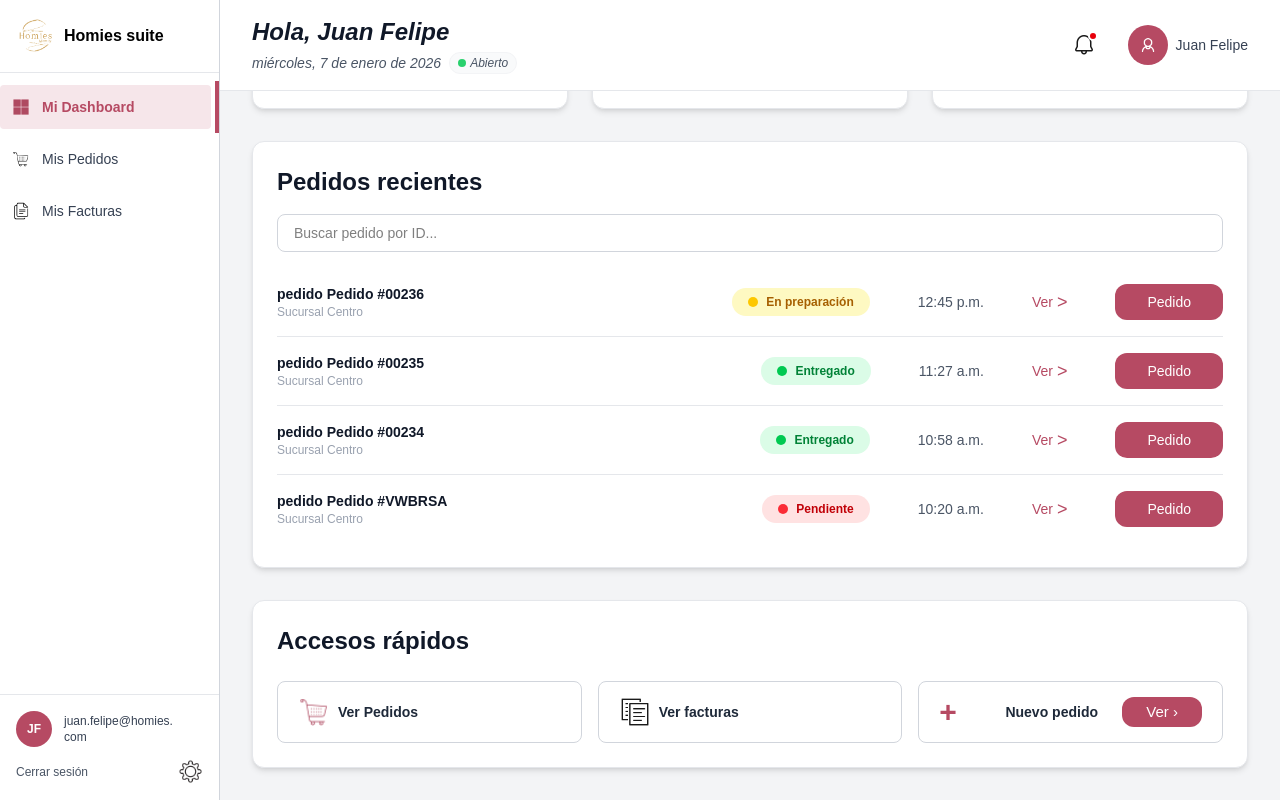
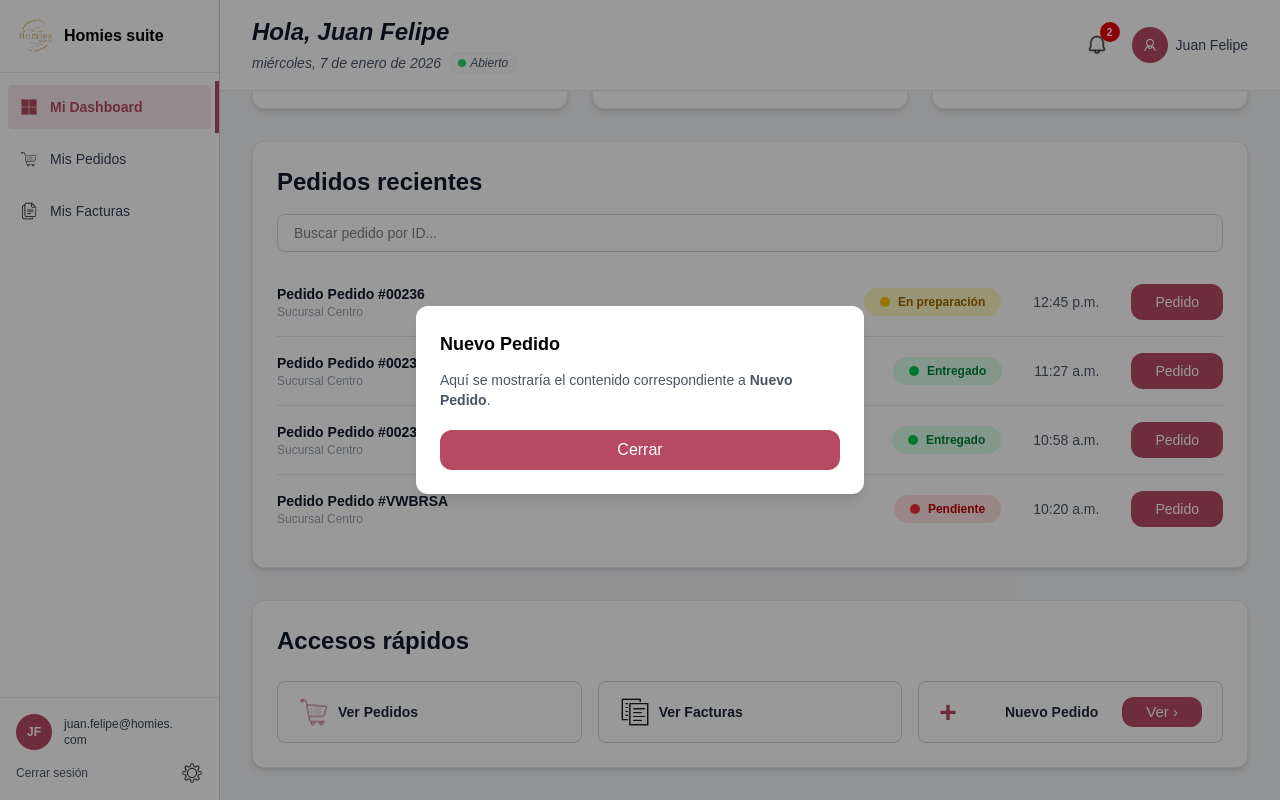
Before and after one commit to phipe010909/Init-next, a Next.js app: page /dashboard in a window 1280 px wide. Both pictures are taken after a click on the button "Ver ›". Built offline with nearby package versions, Linux system fonts and the light colour scheme.

Commit message:
add: funcionalidad pagina homies

```diff
--- a/app/(pages)/dashboard/page.tsx
+++ b/app/(pages)/dashboard/page.tsx
@@ -1,25 +1,48 @@
+"use client";
+
+import { useEffect, useState } from "react";
 import DashboardLayout from "@/components/dashboard/DashboardLayout";
 import StatsSection from "@/components/dashboard/StatsSection";
 import RecentOrders from "@/components/dashboard/RecentOrders";
 import QuickAccess from "@/components/dashboard/QuickAccess";
 
 export default function Dashboard() {
+  const [ventas, setVentas] = useState(450000);
+  const [pedidosHoy, setPedidosHoy] = useState(12);
+  const [pendientes, setPendientes] = useState(2);
+
+  useEffect(() => {
+    const interval = setInterval(() => {
+      setVentas((prev) => prev + Math.floor(Math.random() * 50000));
+
+      setPedidosHoy((prev) => prev + Math.floor(Math.random() * 3));
+
+      setPendientes((prev) => {
+        const cambio = Math.random() > 0.5 ? 1 : -1;
+        const nuevoValor = prev + cambio;
+        return nuevoValor < 0 ? 0 : nuevoValor;
+      });
+    }, 5000);
+
+    return () => clearInterval(interval);
+  }, []);
+
   const stats = [
     {
       label: "Pedidos Hoy",
-            value: "12",
+      value: pedidosHoy,
       iconUrl: "/icons/hambuerguesa.png",
       bgColor: "bg-[#F6E6EA]",
     },
     {
       label: "Ventas Hoy",
-            value: "$450,000",
+      value: `$${ventas.toLocaleString("es-CO")}`,
       iconUrl: "/icons/dinero.png",
       bgColor: "bg-[#E8F5E9]",
     },
     {
       label: "Pendientes",
-            value: "2",
+      value: pendientes,
       iconUrl: "/icons/firmar.png",
       bgColor: "bg-[#FFF9C4]",
     },
@@ -54,21 +77,23 @@ export default function Dashboard() {
 
   const quickAccessItems = [
     { label: "Ver Pedidos", iconUrl: "/icons/carritocompras.png" },
-        { label: "Ver facturas", iconUrl: "/icons/documentos2.png" },
-        { label: "Nuevo pedido", },
+    { label: "Ver Facturas", iconUrl: "/icons/documentos2.png" },
+    { label: "Nuevo Pedido" },
   ];
 
   return (
     <DashboardLayout
       title="Mi Dashboard"
-            subtitle="resumen de tus pedidos y facturas"
+      subtitle="Resumen de tus pedidos y facturas"
     >
       <div className="grid grid-cols-3 gap-6 mb-8">
         <StatsSection stats={stats} />
       </div>
+
       <div className="mb-8">
         <RecentOrders orders={recentOrders} />
       </div>
+
       <QuickAccess items={quickAccessItems} />
     </DashboardLayout>
   );
--- a/components/dashboard/QuickAccess.tsx
+++ b/components/dashboard/QuickAccess.tsx
@@ -1,3 +1,6 @@
+"use client";
+
+import { useState } from "react";
 import Image from "next/image";
 
 type QuickAccessProps = {
@@ -9,15 +12,32 @@ type QuickAccessProps = {
 };
 
 export default function QuickAccess({ items }: QuickAccessProps) {
+    const [activeItem, setActiveItem] = useState<string | null>(null);
+
     return (
+        <>
             <section className="bg-white rounded-xl p-6 shadow-md border border-gray-200">
-            <h2 className="text-2xl font-bold text-gray-900 mb-6">Accesos rápidos</h2>
+                <h2 className="text-2xl font-bold text-gray-900 mb-6">
+                    Accesos rápidos
+                </h2>
+
                 <div className="grid grid-cols-3 gap-4">
                     {items.map((item, index) => (
-                    <div key={index} className={`flex items-center gap-2 px-5 py-3 border border-gray-300 rounded-lg hover:border-[#B64A63] transition ${index === items.length - 1 ? "justify-between" : ""}`}>
+                        <div
+                            key={index}
+                            onClick={() => setActiveItem(item.label)}
+                            className={`cursor-pointer flex items-center gap-2 px-5 py-3 border border-gray-300 rounded-lg hover:border-[#B64A63] transition ${
+                                index === items.length - 1
+                                    ? "justify-between"
+                                    : ""
+                            }`}
+                        >
                             {index === items.length - 1 && (
-                            <span className="text-[#B64A63] text-3xl font-bold">+</span>
+                                <span className="text-[#B64A63] text-3xl font-bold">
+                                    +
+                                </span>
                             )}
+
                             {item.iconUrl ? (
                                 <div className="w-8 h-8 flex items-center justify-center flex-shrink-0">
                                     <Image
@@ -29,11 +49,23 @@ export default function QuickAccess({ items }: QuickAccessProps) {
                                     />
                                 </div>
                             ) : (
-                            <span className="text-2xl flex-shrink-0">{item.icon}</span>
+                                <span className="text-2xl flex-shrink-0">
+                                    {item.icon}
+                                </span>
                             )}
-                        <span className="text-gray-800 font-bold text-sm whitespace-nowrap">{item.label}</span>
+
+                            <span className="text-gray-800 font-bold text-sm whitespace-nowrap">
+                                {item.label}
+                            </span>
+
                             {index === items.length - 1 && (
-                            <button className="bg-[#B64A63] text-white text-[15px] px-6 py-1 rounded-[12px] font-medium hover:bg-[#a03f5a] transition text-sm whitespace-nowrap flex-shrink-0">
+                                <button
+                                    onClick={(e) => {
+                                        e.stopPropagation();
+                                        setActiveItem(item.label);
+                                    }}
+                                    className="bg-[#B64A63] text-white text-[15px] px-6 py-1 rounded-[12px] font-medium hover:bg-[#a03f5a] transition whitespace-nowrap flex-shrink-0"
+                                >
                                     Ver ›
                                 </button>
                             )}
@@ -41,5 +73,31 @@ export default function QuickAccess({ items }: QuickAccessProps) {
                     ))}
                 </div>
             </section>
+
+            {activeItem && (
+                <div className="fixed inset-0 bg-black/40 flex items-center justify-center z-50">
+                    <div className="bg-white rounded-xl p-6 w-[90%] max-w-md shadow-lg">
+                        <h3 className="text-lg font-bold mb-3">
+                            {activeItem}
+                        </h3>
+
+                        <p className="text-sm text-gray-600">
+                            Aquí se mostraría el contenido correspondiente a{" "}
+                            <span className="font-semibold">
+                                {activeItem}
+                            </span>
+                            .
+                        </p>
+
+                        <button
+                            onClick={() => setActiveItem(null)}
+                            className="mt-5 w-full bg-[#B64A63] text-white py-2 rounded-xl hover:bg-[#a03f5a] transition"
+                        >
+                            Cerrar
+                        </button>
+                    </div>
+                </div>
+            )}
+        </>
     );
 }
--- a/components/dashboard/RecentOrderItem.tsx
+++ b/components/dashboard/RecentOrderItem.tsx
@@ -1,3 +1,7 @@
+"use client";
+
+import { useState } from "react";
+
 type RecentOrderItemProps = {
   id: string;
   status: string;
@@ -11,6 +15,8 @@ export default function RecentOrderItem({
   location,
   time,
 }: RecentOrderItemProps) {
+  const [open, setOpen] = useState(false);
+
   const getStatusColor = (status: string) => {
     switch (status.toLowerCase()) {
       case "en preparación":
@@ -43,25 +49,24 @@ export default function RecentOrderItem({
   const colors = getStatusColor(status);
 
   return (
-    <div className="flex items-center justify-between py-4 px-0 border-b border-gray-200 last:border-b-0 hover:bg-gray-50 transition">
-      <div className="flex items-center flex-1 min-w-0">
-        <div className="flex-1 min-w-0">
+    <>
+      <div className="flex items-center justify-between py-4 border-b last:border-b-0 hover:bg-gray-50 transition">
+        <div className="flex-1">
           <p className="font-bold text-gray-900 text-sm">
-            pedido {id}
+            Pedido {id}
           </p>
           {location && (
             <p className="text-xs text-gray-400">{location}</p>
           )}
         </div>
-      </div>
 
-      <div className="flex items-center gap-12 ml-4 flex-shrink-0">
+        <div className="flex items-center gap-8">
           <div
             className={`flex items-center gap-2 px-4 py-1.5 rounded-full text-xs font-semibold ${colors.bg} ${colors.text}`}
           >
             <div
               className={`w-2.5 h-2.5 rounded-full ${colors.dot}`}
-          ></div>
+            />
             {status}
           </div>
 
@@ -71,17 +76,74 @@ export default function RecentOrderItem({
             </p>
           )}
 
-        <a
-          href="#"
-          className="text-[#B64A63] text-sm font-medium hover:underline flex items-center"
+          <button
+            onClick={() => setOpen(true)}
+            className="bg-[#B64A63] text-white px-6 py-2 rounded-xl font-medium hover:bg-[#a03f5a] transition text-sm"
           >
-          Ver <span className="ml-1 text-lg leading-none">&gt;</span>
-        </a>
-
-        <button className="bg-[#B64A63] text-white px-8 py-2 rounded-xl font-medium hover:bg-[#a03f5a] transition text-sm whitespace-nowrap">
             Pedido
           </button>
         </div>
       </div>
+
+      {open && (
+        <div className="fixed inset-0 z-50 bg-black/30 flex items-center justify-center">
+          <div className="bg-white rounded-2xl w-[90%] max-w-md p-6 shadow-xl">
+            <div className="flex justify-between items-center mb-4">
+              <h2 className="text-lg font-bold">
+                Detalle del pedido {id}
+              </h2>
+              <button
+                onClick={() => setOpen(false)}
+                className="text-gray-500 text-xl hover:text-gray-800"
+              >
+                ✕
+              </button>
+            </div>
+
+            <div className="space-y-3 text-sm">
+              <div className="flex justify-between">
+                <span className="text-gray-500">Estado</span>
+                <span className="font-semibold">{status}</span>
+              </div>
+
+              <div className="flex justify-between">
+                <span className="text-gray-500">Sucursal</span>
+                <span className="font-semibold">
+                  {location ?? "Principal"}
+                </span>
+              </div>
+
+              <div className="flex justify-between">
+                <span className="text-gray-500">Hora</span>
+                <span className="font-semibold">{time}</span>
+              </div>
+
+              <hr />
+
+              <div>
+                <p className="font-semibold mb-2">Productos</p>
+                <ul className="text-gray-600 text-sm space-y-1">
+                  <li>• Hamburguesa clásica</li>
+                  <li>• Papas medianas</li>
+                  <li>• Gaseosa</li>
+                </ul>
+              </div>
+
+              <div className="flex justify-between text-base font-bold mt-4">
+                <span>Total</span>
+                <span>$45.000</span>
+              </div>
+            </div>
+
+            <button
+              onClick={() => setOpen(false)}
+              className="mt-6 w-full bg-[#B64A63] text-white py-2 rounded-xl font-semibold hover:opacity-90 transition"
+            >
+              Cerrar
+            </button>
+          </div>
+        </div>
+      )}
+    </>
   );
 }
--- a/components/dashboard/RecentOrders.tsx
+++ b/components/dashboard/RecentOrders.tsx
@@ -26,8 +26,6 @@ export default function RecentOrders({ orders }: RecentOrdersProps) {
       <h2 className="text-2xl font-bold text-gray-900 mb-4">
         Pedidos recientes
       </h2>
-
-      {/* Buscador */}
       <div className="mb-4">
         <input
           type="text"
--- a/components/layout/Header.tsx
+++ b/components/layout/Header.tsx
@@ -1,4 +1,12 @@
+"use client";
+
+import { useEffect, useState } from "react";
 import Image from "next/image";
+
+type Notification = {
+    id: number;
+    text: string;
+};
 
 export default function Header() {
     const today = new Date();
@@ -6,8 +14,30 @@ export default function Header() {
         weekday: "long",
         year: "numeric",
         month: "long",
-        day: "numeric"
+        day: "numeric",
     });
+
+    const [openNotifications, setOpenNotifications] = useState(false);
+    const [openUserMenu, setOpenUserMenu] = useState(false);
+
+    const [notifications, setNotifications] = useState<Notification[]>([
+        { id: 1, text: "Nuevo pedido recibido" },
+        { id: 2, text: "Pedido #102 entregado" },
+    ]);
+
+    useEffect(() => {
+        const interval = setInterval(() => {
+            setNotifications((prev) => [
+                ...prev,
+                {
+                    id: Date.now(),
+                    text: "Nuevo pedido automático",
+                },
+            ]);
+        }, 15000);
+
+        return () => clearInterval(interval);
+    }, []);
 
     return (
         <header className="bg-white border-b border-gray-200 px-4 md:px-8 py-4 flex justify-between items-center w-full sticky top-0 z-50">
@@ -23,31 +53,93 @@ export default function Header() {
                     </span>
                 </p>
             </div>
-            <div className="flex items-center gap-3 md:gap-6 ml-4 flex-shrink-0">
-                <button className="relative p-2 hover:bg-gray-100 rounded-full transition-colors">
+
+            <div className="flex items-center gap-4 relative">
+                <button
+                    onClick={() => {
+                        setOpenNotifications(!openNotifications);
+                        setOpenUserMenu(false);
+                    }}
+                    className="relative p-2 hover:bg-gray-100 rounded-full"
+                >
                     <Image
                         src="/icons/campana.png"
                         alt="notificacion"
                         width={22}
                         height={22}
-                        className="md:w-6 md:h-6 object-contain"
                     />
-                    <span className="absolute top-1.5 right-1.5 block h-2.5 w-2.5 rounded-full bg-red-600 border-2 border-white"></span>
+
+                    {notifications.length > 0 && (
+                        <span className="absolute -top-1 -right-1 bg-red-600 text-white text-[10px] font-bold w-5 h-5 flex items-center justify-center rounded-full">
+                            {notifications.length}
+                        </span>
+                    )}
                 </button>
-                <div className="flex items-center gap-2 cursor-pointer group">
-                    <div className="w-9 h-9 md:w-10 md:h-10 flex items-center justify-center bg-[#B64A63] rounded-full group-hover:opacity-90 transition-opacity">
+
+                {openNotifications && (
+                    <div className="absolute right-12 top-12 w-72 bg-white border border-gray-200 rounded-xl shadow-lg p-4 z-50">
+                        <h3 className="font-semibold text-sm mb-3">
+                            Notificaciones
+                        </h3>
+
+                        {notifications.length === 0 ? (
+                            <p className="text-xs text-gray-500">
+                                No hay notificaciones
+                            </p>
+                        ) : (
+                            <ul className="flex flex-col gap-2 mb-3">
+                                {notifications.map((n) => (
+                                    <li
+                                        key={n.id}
+                                        className="text-xs bg-gray-50 px-3 py-2 rounded-lg"
+                                    >
+                                        {n.text}
+                                    </li>
+                                ))}
+                            </ul>
+                        )}
+
+                        <button
+                            onClick={() => setNotifications([])}
+                            className="w-full text-xs bg-[#B64A63] text-white py-2 rounded-lg hover:bg-[#a03f5a]"
+                        >
+                            Eliminar notificaciones
+                        </button>
+                    </div>
+                )}
+
+                <div className="relative">
+                    <div
+                        onClick={() => {
+                            setOpenUserMenu(!openUserMenu);
+                            setOpenNotifications(false);
+                        }}
+                        className="flex items-center gap-2 cursor-pointer"
+                    >
+                        <div className="w-9 h-9 flex items-center justify-center bg-[#B64A63] rounded-full">
                             <Image
                                 src="/icons/usuario.png"
                                 alt="Usuario"
                                 width={18}
                                 height={18}
-                            className="md:w-5 md:h-5 object-contain"
                             />
                         </div>
                         <span className="hidden md:block text-sm font-medium text-gray-700">
                             Juan Felipe
                         </span>
                     </div>
+
+                    {openUserMenu && (
+                        <div className="absolute right-0 top-12 w-44 bg-white border border-gray-200 rounded-xl shadow-lg p-2 z-50">
+                            <button className="w-full text-left text-sm px-4 py-2 hover:bg-gray-100 rounded-lg">
+                                Mi perfil
+                            </button>
+                            <button className="w-full text-left text-sm px-4 py-2 hover:bg-gray-100 rounded-lg">
+                                Cerrar sesión
+                            </button>
+                        </div>
+                    )}
+                </div>
             </div>
         </header>
     );
--- a/components/layout/Sidebar.tsx
+++ b/components/layout/Sidebar.tsx
@@ -5,20 +5,26 @@ export default function Sidebar() {
     <aside className="w-[220px] bg-white border-r border-gray-300 flex flex-col justify-between h-screen">
       <div>
         <div className="p-4 flex items-center gap-2 font-bold border-b border-gray-200">
-                    <Image src="/logo/Homies.png" alt="Logo" width={40} height={40} className="object-contain" />
+          <Image
+            src="/logo/Homies.png"
+            alt="Logo"
+            width={40}
+            height={40}
+            className="object-contain"
+          />
           <h2 className="text-base">Homies suite</h2>
         </div>
-            </div>
-            <div className="flex-1 py-2">
-                <nav className="flex flex-col gap-0">
-                    <Item active label="Mi Dashboard" icon="/icons/ventana.png" showBorder />
-                    <Item label="Mis Pedidos" icon="/icons/carritodecompras.png" showBorder />
+
+        <nav className="flex flex-col gap-0 py-2">
+          <Item active label="Mi Dashboard" icon="/icons/ventana.png" />
+          <Item label="Mis Pedidos" icon="/icons/carritodecompras.png" />
           <Item label="Mis Facturas" icon="/icons/documentos.png" />
         </nav>
       </div>
+
       <div className="flex flex-col p-4 gap-3 border-t border-gray-200">
         <div className="flex items-center gap-3 text-xs text-gray-700 cursor-pointer">
-                    <div className="w-9 h-9 bg-[#B64A63] rounded-full flex items-center justify-center flex-shrink-0">
+          <div className="w-9 h-9 bg-[#B64A63] rounded-full flex items-center justify-center">
             <span className="text-xs font-bold text-white">JF</span>
           </div>
           <div className="flex flex-col">
@@ -27,33 +33,38 @@ export default function Sidebar() {
           </div>
         </div>
 
-                <div className="text-xs text-gray-600 cursor-pointer flex items-center justify-between gap-2 hover:text-gray-800 transition">
+        <div className="text-xs text-gray-600 cursor-pointer flex items-center justify-between hover:text-gray-800">
           <span>Cerrar sesión</span>
-                    <Image src="/icons/configuracion.png" alt="Cerrar sesión" width={25} height={25} className="object-contain" />
+          <Image
+            src="/icons/configuracion.png"
+            alt="Cerrar sesión"
+            width={22}
+            height={22}
+          />
         </div>
       </div>
-
     </aside>
   );
 }
 
 type ItemProps = {
   label: string;
+  icon?: string;
   active?: boolean;
-    icon?: string;
-    showBorder?: boolean;
 };
 
-const Item = ({ label, active = false, icon, showBorder = false }: ItemProps) => (
+function Item({ label, icon, active = false }: ItemProps) {
+  return (
     <div className="relative">
       {active && (
-            <div className="absolute right-0 top-0 bottom-0 w-1 bg-[#B64A63]"></div>
+        <div className="absolute right-0 top-0 bottom-0 w-1 bg-[#B64A63]" />
       )}
+
       <div
-            className={`flex items-center ml-0 transition text-sm mx-2 my-1 rounded ${
+        className={`flex items-center mx-2 my-1 rounded px-3 py-3 text-sm transition ${
           active
-                    ? `bg-[#F6E6EA] text-[#B64A63] font-semibold px-3 py-3`
-                    : `text-gray-700 hover:bg-gray-50 px-3 py-3`
+            ? "bg-[#F6E6EA] text-[#B64A63] font-semibold"
+            : "text-gray-700 hover:bg-gray-50"
         }`}
       >
         {icon && (
@@ -62,10 +73,11 @@ const Item = ({ label, active = false, icon, showBorder = false }: ItemProps) =>
             alt={label}
             width={18}
             height={18}
-                    className="object-contain p-0 m-0 flex-shrink-0"
+            className="object-contain"
           />
         )}
         <span className="ml-3">{label}</span>
       </div>
     </div>
   );
+}
```
Lines whose indentation alone changed are shown as unchanged.
